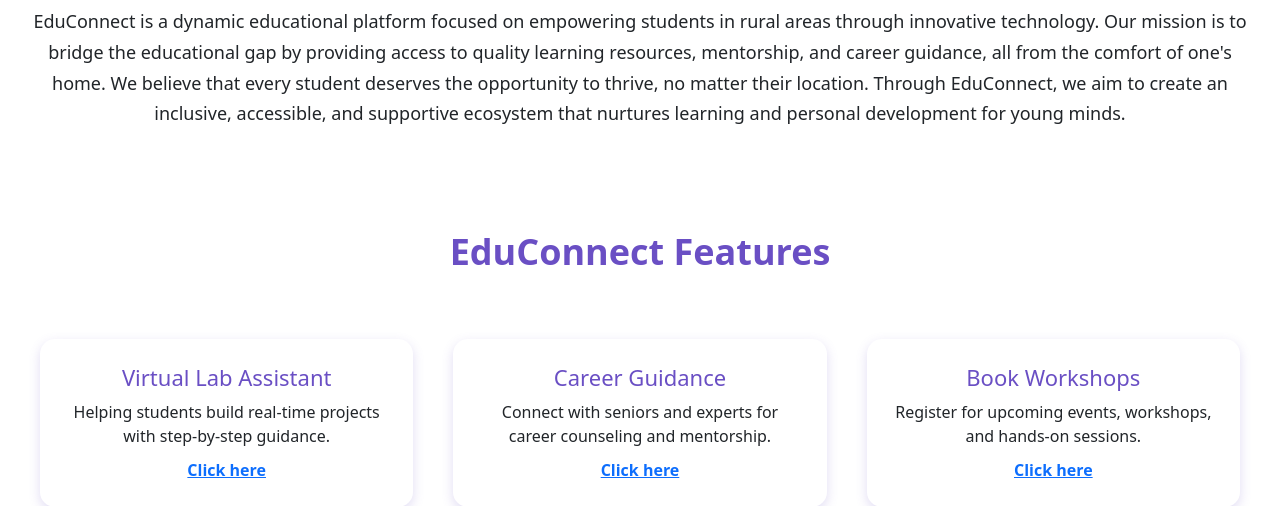
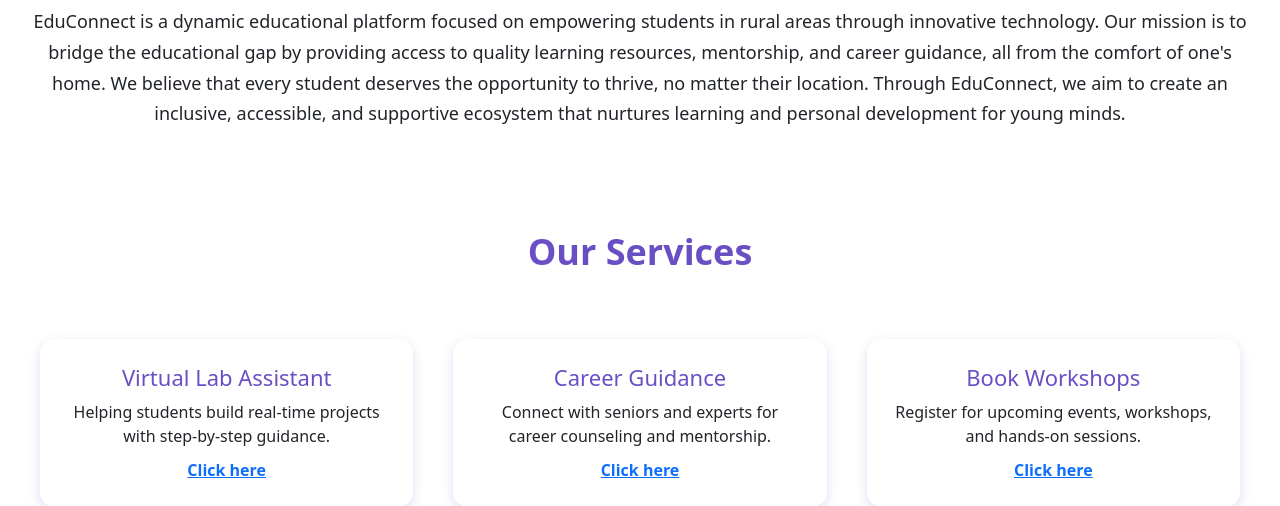
Before and after one commit to Rajendran2201/educonnect, a Django app: page / in a window 1280 px wide. Shown: the part 916-1422 px from the top of the page. Run offline with Django 5.2, Linux system fonts and the light colour scheme.

Commit message:
feat: modules updated

```diff
--- a/myapp/templates/index.html
+++ b/myapp/templates/index.html
@@ -61,7 +61,7 @@
 
 <!-- Features Section -->
 <div class="features" data-aos="fade-up">
-  EduConnect Features
+  Our Services
 </div>
 <div class="feature-section">
   <div class="feature" data-aos="fade-up" data-aos-delay="100">
```
Also changed, not shown: requirements.txt (added, +58 -0 lines), 1 other file.
